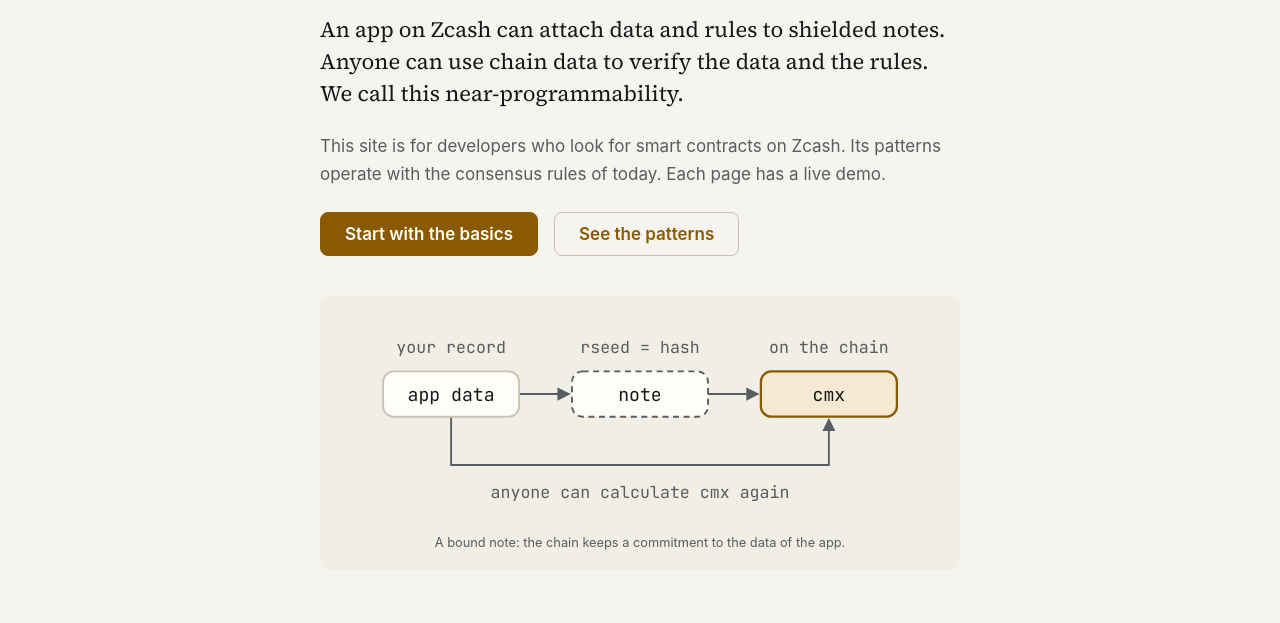
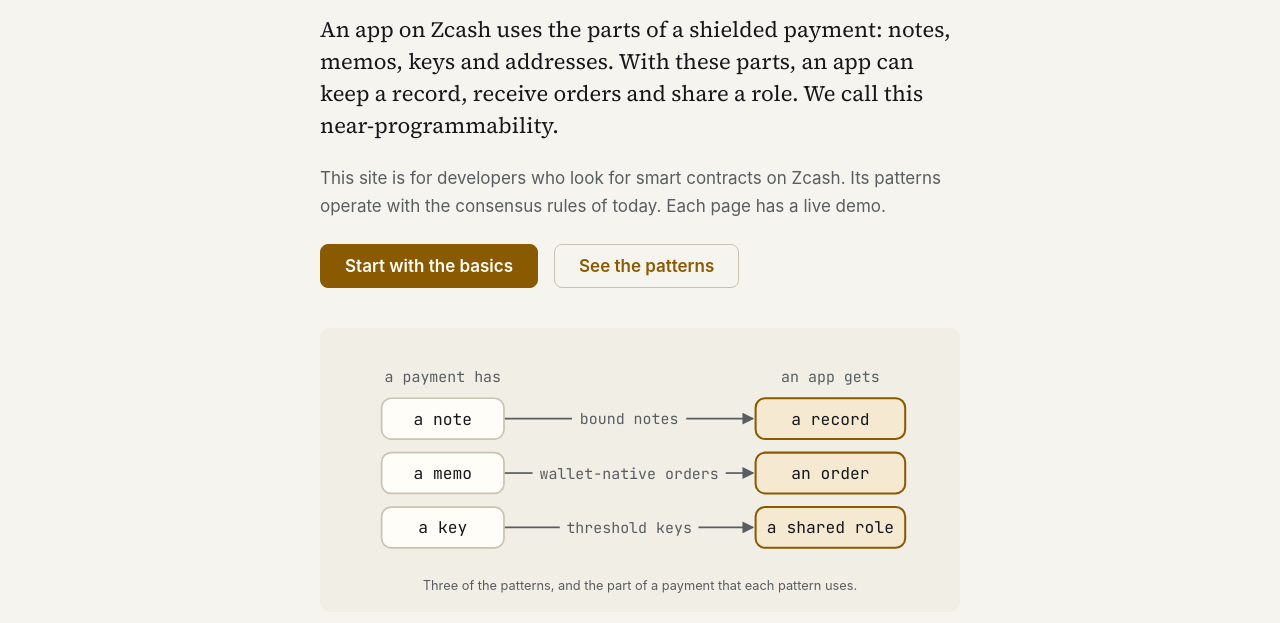
Before and after one commit to 0xpierre-dev/appliedzcash.com, a plain HTML site: page index.html in a window 1280 px wide. Shown: the part 174-797 px from the top of the page. Drawn offline with Linux system fonts and the light colour scheme.

Commit message:
Launch polish: general hero, lay copy on bound notes, contributors, new card (#26)
The home hero described bound notes only. The new lede and figure cover
the site: the parts of a shielded payment (note, memo, key) and what an
app gets from each (a record, an order, a shared role). The meta
descriptions follow the new lede.

The bound notes page now starts with the lay explanation (sealed notes),
then gives the technical summary.

The home page has a Contributors section: Mark Henderson, Daniel
Gorgonha, and Julian (craftsoldier) as the source of the bound notes
pattern.

images/og.png shows the new figure. Its source is tools/og.svg.

Co-authored-by: Mark Henderson <henderson.mark@gmail.com>
Co-authored-by: Claude Fable 5.2 <noreply@anthropic.com>

```diff
--- a/index.html
+++ b/index.html
@@ -4,12 +4,12 @@
     <meta charset="utf-8" />
     <meta name="viewport" content="width=device-width, initial-scale=1" />
     <title>Build apps on Zcash: shielded app patterns | Applied Zcash</title>
-    <meta name="description" content="Patterns for Zcash developers: bind app data and rules to shielded notes. Anyone can verify them from chain data. Each pattern has a live demo." />
+    <meta name="description" content="Patterns for Zcash developers: build apps from shielded notes, memos and keys. The patterns operate with the consensus rules of today. Each pattern has a live demo." />
     <link rel="canonical" href="https://appliedzcash.com/" />
     <meta property="og:type" content="website" />
     <meta property="og:site_name" content="Applied Zcash" />
     <meta property="og:title" content="Build apps on Zcash: shielded app patterns" />
-    <meta property="og:description" content="Patterns for Zcash developers: bind app data and rules to shielded notes. Anyone can verify them from chain data. Each pattern has a live demo." />
+    <meta property="og:description" content="Patterns for Zcash developers: build apps from shielded notes, memos and keys. The patterns operate with the consensus rules of today. Each pattern has a live demo." />
     <meta property="og:url" content="https://appliedzcash.com/" />
     <meta name="twitter:card" content="summary_large_image" />
     <meta property="og:image" content="https://appliedzcash.com/images/og.png" />
@@ -20,7 +20,7 @@
     <meta name="theme-color" content="#0f1011" media="(prefers-color-scheme: dark)" />
     <link rel="icon" href="images/mark.svg" type="image/svg+xml" />
     <link rel="apple-touch-icon" href="images/apple-touch-icon.png" />
-    <script type="application/ld+json">{"@context": "https://schema.org", "@type": "WebSite", "name": "Applied Zcash", "url": "https://appliedzcash.com/", "description": "Patterns for Zcash developers: bind app data and rules to shielded notes. Anyone can verify them from chain data. Each pattern has a live demo.", "inLanguage": "en"}</script>
+    <script type="application/ld+json">{"@context": "https://schema.org", "@type": "WebSite", "name": "Applied Zcash", "url": "https://appliedzcash.com/", "description": "Patterns for Zcash developers: build apps from shielded notes, memos and keys. The patterns operate with the consensus rules of today. Each pattern has a live demo.", "inLanguage": "en"}</script>
     <link rel="preload" href="fonts/source-serif-4.woff2" as="font" type="font/woff2" crossorigin />
     <link rel="stylesheet" href="styles/main.css" />
     <script type="module" src="scripts/site.js"></script>
@@ -35,8 +35,8 @@
       <p class="kicker">A community reference</p>
       <h1>Build apps on Zcash</h1>
       <p class="lede">
-        An app on Zcash can attach data and rules to shielded notes. Anyone can use chain data to verify
-        the data and the rules. We call this near-programmability.
+        An app on Zcash uses the parts of a shielded payment: notes, memos, keys and addresses. With these parts, an
+        app can keep a record, receive orders and share a role. We call this near-programmability.
       </p>
       <p class="hero-sub">
         This site is for developers who look for smart contracts on Zcash. Its patterns operate with the consensus
@@ -48,27 +48,37 @@
       </p>
 
       <figure class="diagram hero-figure">
-        <svg viewBox="0 0 360 130" role="img" aria-labelledby="fig-home-title fig-home-desc">
-          <title id="fig-home-title">Bind, send and verify</title>
-          <desc id="fig-home-desc">The app puts a hash of its data in the rseed of a note. A standard wallet sends the note, and the chain keeps its cmx. Anyone with the data can calculate cmx again and compare it with the chain.</desc>
+        <svg viewBox="0 0 400 152" role="img" aria-labelledby="fig-home-title fig-home-desc">
+          <title id="fig-home-title">From the parts of a payment to the functions of an app</title>
+          <desc id="fig-home-desc">A bound note makes a record from a note. A wallet-native order puts an order in a memo. A threshold key makes a shared role from a key.</desc>
           <defs><marker id="fig-home-arrow" viewBox="0 0 8 8" refX="7" refY="4" markerWidth="7" markerHeight="7" orient="auto"><path d="M0 0 8 4 0 8z" /></marker></defs>
           <g class="e" marker-end="url(#fig-home-arrow)">
-            <path d="M100 49H133" />
-            <path d="M225 49H258" />
-            <path d="M55 64V96H305V66" />
+            <path d="M100 49H150" marker-end="none" />
+            <path d="M234 49H283" />
+            <path d="M100 89H121" marker-end="none" />
+            <path d="M263 89H283" />
+            <path d="M100 129H141" marker-end="none" />
+            <path d="M243 129H283" />
           </g>
-          <text class="m" x="55" y="18">your record</text>
-          <text class="m" x="180" y="18">rseed = hash</text>
-          <text class="m" x="305" y="18">on the chain</text>
+          <text class="m" x="55" y="18">a payment has</text>
+          <text class="m" x="340" y="18">an app gets</text>
           <rect class="v" x="10" y="34" width="90" height="30" rx="7" />
-          <text x="55" y="49">app data</text>
-          <rect class="c" x="135" y="34" width="90" height="30" rx="7" />
-          <text x="180" y="49">note</text>
-          <rect class="k" x="260" y="34" width="90" height="30" rx="7" />
-          <text x="305" y="49">cmx</text>
-          <text class="m" x="180" y="114">anyone can calculate cmx again</text>
+          <text x="55" y="49">a note</text>
+          <text class="m s" x="192" y="49">bound notes</text>
+          <rect class="k" x="285" y="34" width="110" height="30" rx="7" />
+          <text x="340" y="49">a record</text>
+          <rect class="v" x="10" y="74" width="90" height="30" rx="7" />
+          <text x="55" y="89">a memo</text>
+          <text class="m s" x="192" y="89">wallet-native orders</text>
+          <rect class="k" x="285" y="74" width="110" height="30" rx="7" />
+          <text x="340" y="89">an order</text>
+          <rect class="v" x="10" y="114" width="90" height="30" rx="7" />
+          <text x="55" y="129">a key</text>
+          <text class="m s" x="192" y="129">threshold keys</text>
+          <rect class="k" x="285" y="114" width="110" height="30" rx="7" />
+          <text x="340" y="129">a shared role</text>
         </svg>
-        <figcaption>A bound note: the chain keeps a commitment to the data of the app.</figcaption>
+        <figcaption>Three of the patterns, and the part of a payment that each pattern uses.</figcaption>
       </figure>
 
       <h2 id="basics">The basics</h2>
@@ -125,6 +135,15 @@
           <p>Give each app role one FROST group key. Any t of n members can sign for the role.</p>
         </li>
       </ul>
+
+      <h2 id="contributors">Contributors</h2>
+      <p class="section-intro">
+        These people wrote or corrected the pages:
+        <a href="https://github.com/aphelionz">Mark Henderson</a> and
+        <a href="https://github.com/danielgorgonha">Daniel Gorgonha</a>. The bound notes pattern is the work of
+        <a href="https://github.com/craftsoldier">Julian (craftsoldier)</a>. To add or correct a pattern, read the
+        <a href="https://github.com/appliedzcash/appliedzcash.com/blob/main/CONTRIBUTING.md">contribution guide</a>.
+      </p>
     </main>
     <footer>
       <p>
```
Also changed, not shown: patterns/bound-notes/index.html (+18 -2 lines), images/og.png, tools/og.svg (added), 1 other file.
